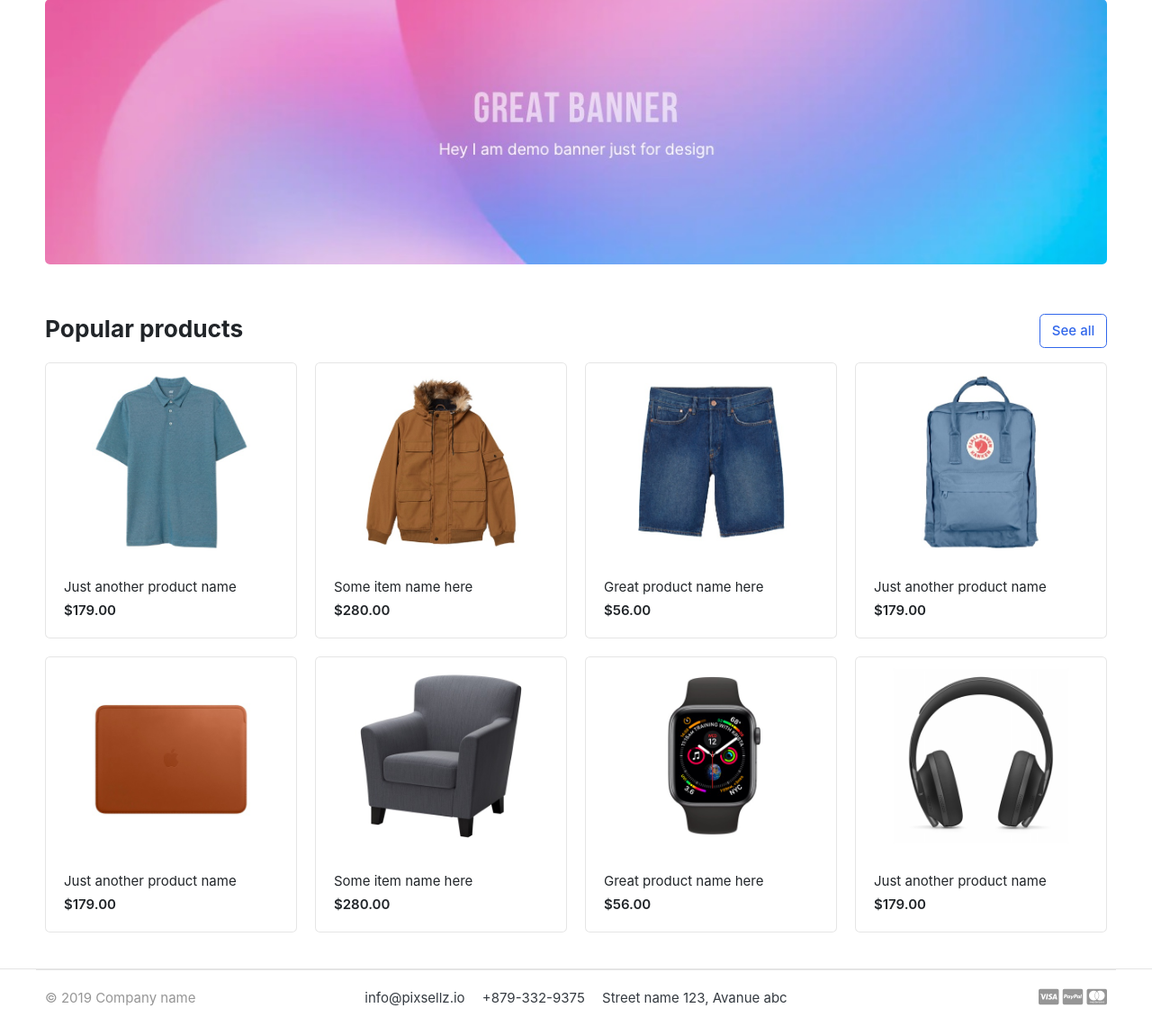
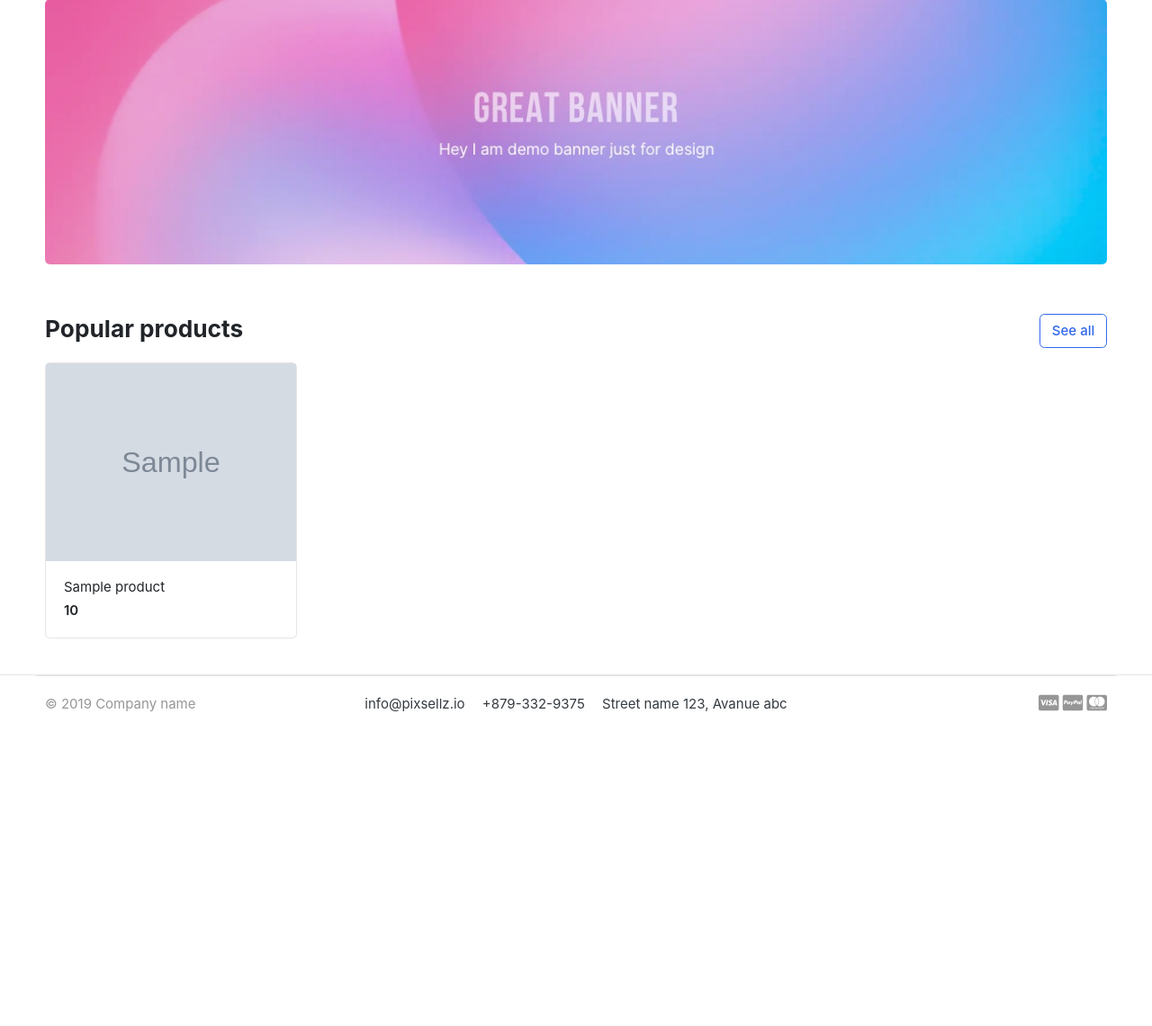
Before and after one commit to Ashfaq684/ShopLoom, a Django app: page / in a window 1280 px wide. Shown: the part 101-1242 px from the top of the page at 90% size. After the commit the page ends 893 px from the top, so only its background shows below. Run offline with Django 4.2, Linux system fonts and the light colour scheme; tables that the repository leaves empty hold one stand-in row (values such as "Sample post"); grey boxes marked "Sample" are stand-in pictures; some libraries are stand-ins or nearby versions; some web fonts are replaced.

Commit message:
e-commerce project

```diff
--- a/shoploom/views.py
+++ b/shoploom/views.py
@@ -1,4 +1,11 @@
 from django.shortcuts import render
+from store.models import Product
 
 def home(request):
-    return render(request, 'home.html')
+    products = Product.objects.all().filter(is_available=True)
+
+    context = {
+        'products':products,
+    }
+
+    return render(request, 'home.html', context)
--- a/store/models.py
+++ b/store/models.py
@@ -1,15 +1,18 @@
-# from django.db import models
-# from category.models import Category
+from django.db import models
+from category.models import Category
 
-# # Create your models here.
-# class Product(models.Model):
-#     product_name = models.CharField(max_length=100, unique=True)
-#     slug = models.SlugField(max_length=200, unique=True)
-#     description = models.TextField(max_length=500, blank=True)
-#     price = models.IntegerField()
-#     image = models.ImageField(upload_to='photos/products')
-#     stock = models.IntegerField()
-#     is_available = models.BooleanField(default=True)
-#     category = models.ForeignKey(Category, on_delete=models.CASCADE)
-#     created_date = models.DateTimeField(auto_now_add=True)
-#     modified_date = models.DateTimeField(auto_now=True)
+# Create your models here.
+class Product(models.Model):
+    product_name  = models.CharField(max_length=100, unique=True)
+    slug          = models.SlugField(max_length=200, unique=True)
+    description   = models.TextField(max_length=500, blank=True)
+    price         = models.IntegerField()
+    image         = models.ImageField(upload_to='photos/products')
+    stock         = models.IntegerField()
+    is_available  = models.BooleanField(default=True)
+    category      = models.ForeignKey(Category, on_delete=models.CASCADE)
+    created_date  = models.DateTimeField(auto_now_add=True)
+    modified_date = models.DateTimeField(auto_now=True)
+
+    def __str__(self):
+        return self.product_name
--- a/templates/home.html
+++ b/templates/home.html
@@ -21,78 +21,17 @@
 
 
 			<div class="row">
+				{% for product in products %}
 				<div class="col-md-3">
 					<div class="card card-product-grid">
-						<a href="./product-detail.html" class="img-wrap"> <img src="{% static "images/items/1.jpg" %}"> </a>
+						<a href="./product-detail.html" class="img-wrap"> <img src="{{ product.image.url }}"> </a>
 						<figcaption class="info-wrap">
-							<a href="./product-detail.html" class="title">Just another product name</a>
-							<div class="price mt-1">$179.00</div> <!-- price-wrap.// -->
+							<a href="./product-detail.html" class="title">{{ product.product_name }}</a>
+							<div class="price mt-1">{{product.price}}</div> <!-- price-wrap.// -->
 						</figcaption>
 					</div>
 				</div> <!-- col.// -->
-				<div class="col-md-3">
-					<div class="card card-product-grid">
-						<a href="./product-detail.html" class="img-wrap"> <img src="{% static "images/items/2.jpg" %}"> </a>
-						<figcaption class="info-wrap">
-							<a href="./product-detail.html" class="title">Some item name here</a>
-							<div class="price mt-1">$280.00</div> <!-- price-wrap.// -->
-						</figcaption>
-					</div>
-				</div> <!-- col.// -->
-				<div class="col-md-3">
-					<div class="card card-product-grid">
-						<a href="./product-detail.html" class="img-wrap"> <img src="{% static "images/items/3.jpg" %}"> </a>
-						<figcaption class="info-wrap">
-							<a href="./product-detail.html" class="title">Great product name here</a>
-							<div class="price mt-1">$56.00</div> <!-- price-wrap.// -->
-						</figcaption>
-					</div>
-				</div> <!-- col.// -->
-				<div class="col-md-3">
-					<div class="card card-product-grid">
-						<a href="./product-detail.html" class="img-wrap"> <img src="{% static "images/items/4.jpg" %}"> </a>
-						<figcaption class="info-wrap">
-							<a href="./product-detail.html" class="title">Just another product name</a>
-							<div class="price mt-1">$179.00</div> <!-- price-wrap.// -->
-						</figcaption>
-					</div>
-				</div> <!-- col.// -->
-				<div class="col-md-3">
-					<div class="card card-product-grid">
-						<a href="./product-detail.html" class="img-wrap"> <img src="{% static "images/items/5.jpg" %}"> </a>
-						<figcaption class="info-wrap">
-							<a href="./product-detail.html" class="title">Just another product name</a>
-							<div class="price mt-1">$179.00</div> <!-- price-wrap.// -->
-						</figcaption>
-					</div>
-				</div> <!-- col.// -->
-				<div class="col-md-3">
-					<div class="card card-product-grid">
-						<a href="./product-detail.html" class="img-wrap"> <img src="{% static "images/items/6.jpg" %}"> </a>
-						<figcaption class="info-wrap">
-							<a href="./product-detail.html" class="title">Some item name here</a>
-							<div class="price mt-1">$280.00</div> <!-- price-wrap.// -->
-						</figcaption>
-					</div>
-				</div> <!-- col.// -->
-				<div class="col-md-3">
-					<div class="card card-product-grid">
-						<a href="./product-detail.html" class="img-wrap"> <img src="{% static "images/items/7.jpg" %}"> </a>
-						<figcaption class="info-wrap">
-							<a href="./product-detail.html" class="title">Great product name here</a>
-							<div class="price mt-1">$56.00</div> <!-- price-wrap.// -->
-						</figcaption>
-					</div>
-				</div> <!-- col.// -->
-				<div class="col-md-3">
-					<div class="card card-product-grid">
-						<a href="./product-detail.html" class="img-wrap"> <img src="{% static "images/items/9.jpg" %}"> </a>
-						<figcaption class="info-wrap">
-							<a href="./product-detail.html" class="title">Just another product name</a>
-							<div class="price mt-1">$179.00</div> <!-- price-wrap.// -->
-						</figcaption>
-					</div>
-				</div> <!-- col.// -->
+				{% endfor %}
 			</div> <!-- row.// -->
 
 		</div><!-- container // -->
```
Also changed, not shown: store/admin.py (+7 -9 lines), media/photos/products/ATX-Jeans.jpg (added), media/photos/products/Blue-Shirt.jpg (added), media/photos/products/Great-Tshirt.jpg (added), media/photos/products/Mavi_jeans.jpg (added), media/photos/products/Puma-Ferrari-Shoes.jpg (added), media/photos/products/US-Polo-Assn_Jacket.jpg (added), media/photos/products/Wrangler-Shirt.jpg (added), media/photos/products/jordan-true-flight-basketball-shoes.jpg (added), store/migrations/0001_initial.py (added).
